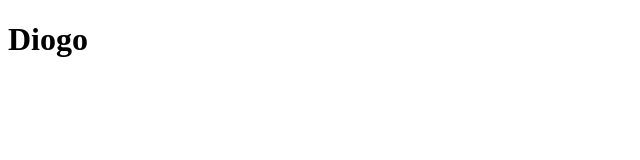
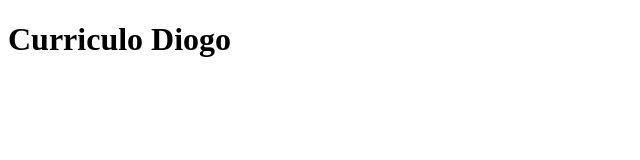
Before and after one commit to DiogoFeld/DiogoFeld.github.io, a plain HTML site: page index.html in a window 1280 px wide. Shown: the whole page, without its empty margins (0-640 px from the left). Drawn offline with Linux system fonts and the light colour scheme.

```diff
--- a/index.html
+++ b/index.html
@@ -7,6 +7,6 @@
     <title>Perfil</title>
 </head>
 <body>
-    <h1>Diogo</h1>
+    <h1>Curriculo Diogo</h1>
 </body>
 </html>
```
